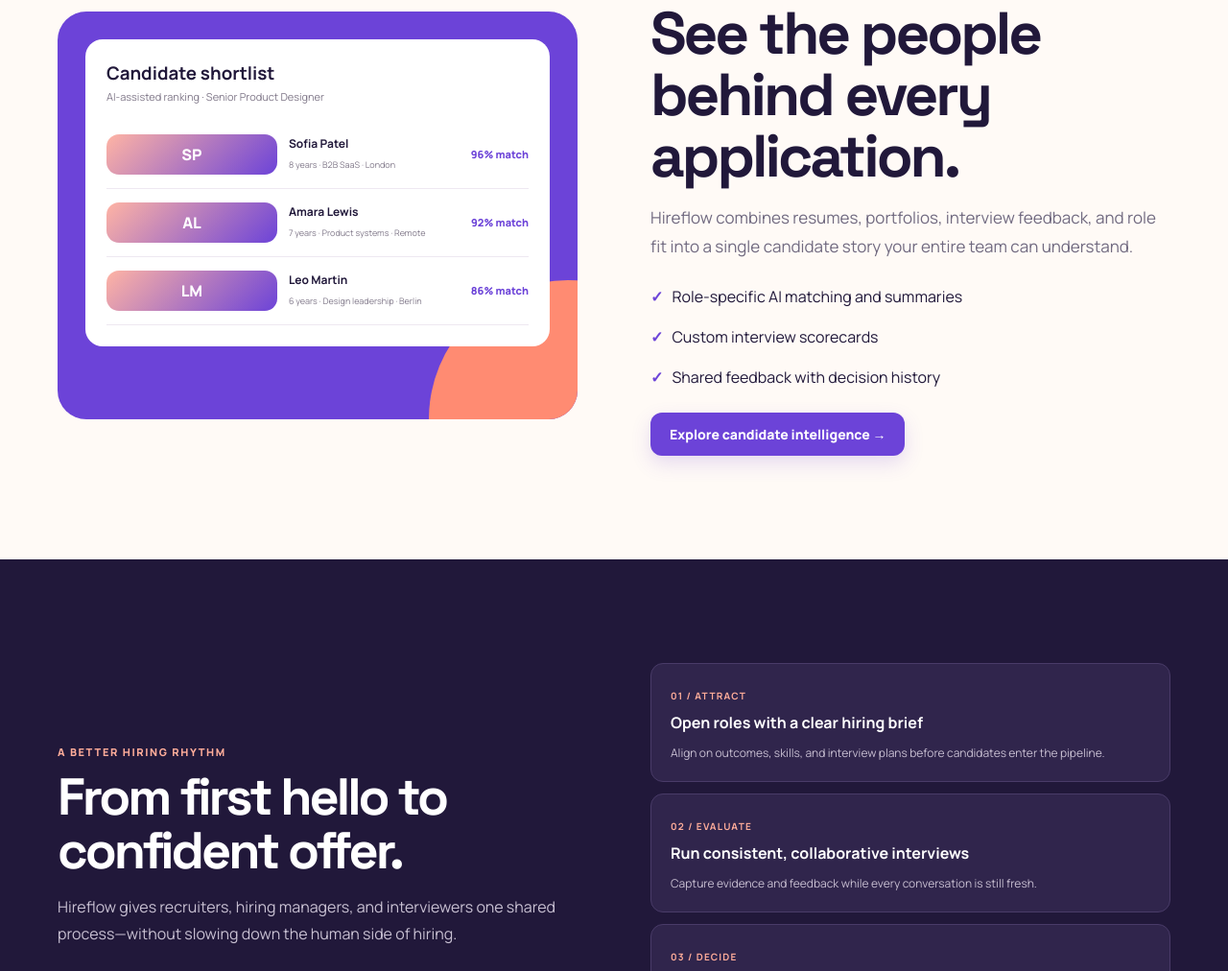
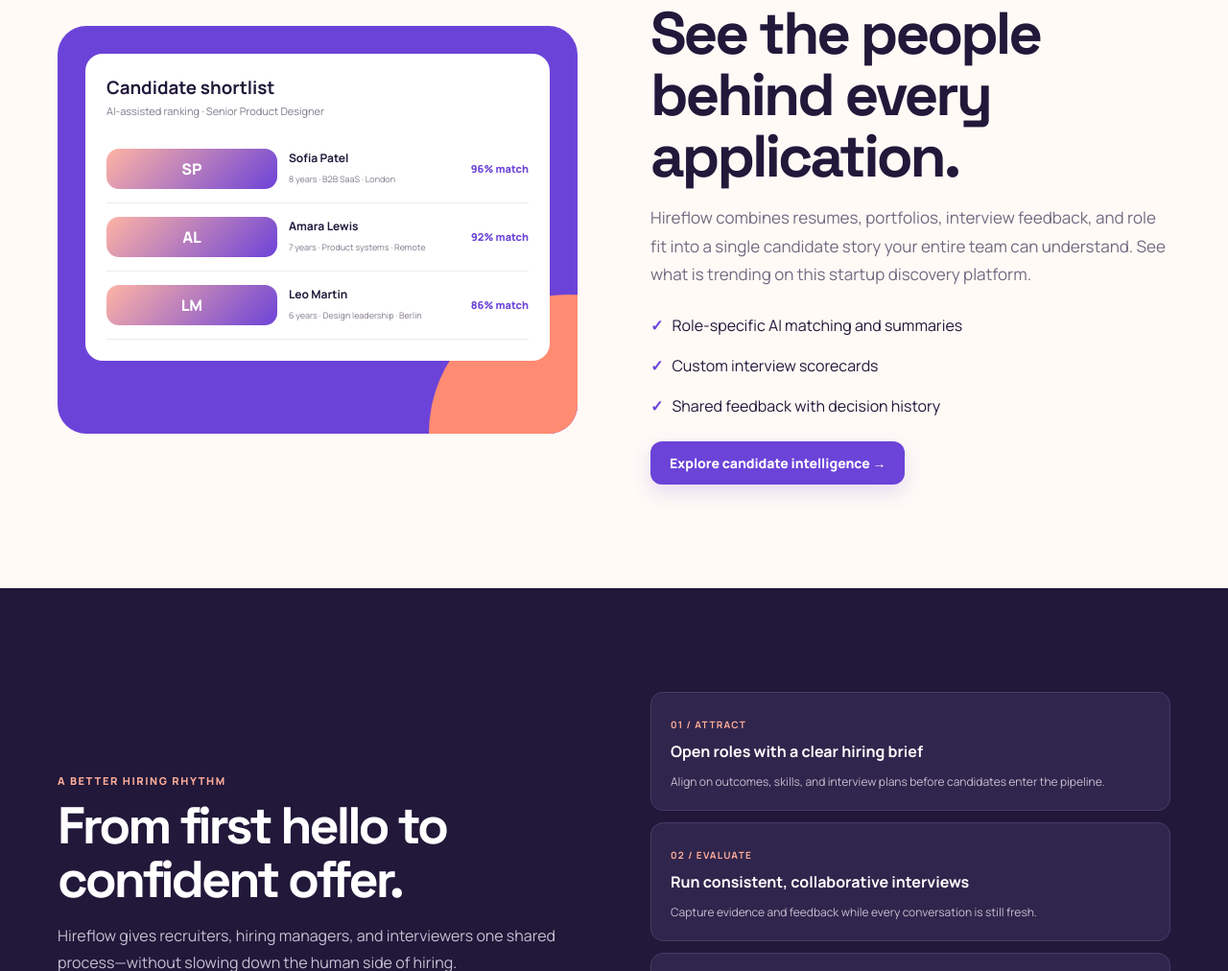
Before and after one commit to digtalmarketingweb/Hireflow60, a plain HTML site: page index.html in a window 1280 px wide. Shown: the part 1868-2880 px from the top of the page at 96% size. Drawn offline with Linux system fonts and the light colour scheme.

Commit message:
Add whatlaunched.today link in body content
Co-Authored-By: Claude Sonnet 5.5 <noreply@anthropic.com>
Claude-Session: https://claude.ai/code/session_01DvAjSNXikyffgRyQHSj6TB

```diff
--- a/index.html
+++ b/index.html
@@ -38,7 +38,7 @@ h1,h2{font-family:"Space Grotesk";letter-spacing:-3px}h1{font-size:clamp(51px,6.
 <section class="band"><div class="wrap bandin"><strong>Hiring teams move faster when the whole process is connected.</strong><span>SOURCING</span><span>PIPELINES</span><span>INTERVIEWS</span><span>AI MATCHING</span><span>ANALYTICS</span></div></section>
 <section class="section" id="platform"><div class="wrap"><div class="center"><div class="eyebrow">ONE HOME FOR EVERY HIRE</div><h2>Less admin. More meaningful hiring.</h2><p>Replace disconnected spreadsheets and inboxes with a collaborative system that keeps every candidate, conversation, and decision in context.</p></div><div class="cards"><article class="card"><div class="ico">⌕</div><h3>Talent sourcing</h3><p>Build targeted talent pools and discover strong candidates before a role even opens.</p></article><article class="card"><div class="ico">✦</div><h3>AI candidate match</h3><p>Compare skills and experience against role requirements with explainable AI scoring.</p></article><article class="card"><div class="ico">◫</div><h3>Structured interviews</h3><p>Give every interviewer clear scorecards and consistent evaluation criteria.</p></article><article class="card"><div class="ico">↗</div><h3>Hiring analytics</h3><p>Understand pipeline health, time-to-hire, and where your best candidates come from.</p></article><article class="card"><div class="ico">◎</div><h3>Team collaboration</h3><p>Collect feedback, assign actions, and keep hiring decisions moving without meetings.</p></article><article class="card"><div class="ico">✉</div><h3>Candidate experience</h3><p>Automate thoughtful updates while keeping every message personal and on-brand.</p></article></div></div></section>
 <section class="section" id="workflow"><div class="wrap split"><div class="visual"><div class="score"><h3>Candidate shortlist</h3><p>AI-assisted ranking · Senior Product Designer</p><div class="person"><div class="photo">SP</div><div><b>Sofia Patel</b><small>8 years · B2B SaaS · London</small></div><span class="match">96% match</span></div><div class="person"><div class="photo">AL</div><div><b>Amara Lewis</b><small>7 years · Product systems · Remote</small></div><span class="match">92% match</span></div><div class="person"><div class="photo">LM</div><div><b>Leo Martin</b><small>6 years · Design leadership · Berlin</small></div><span class="match">86% match</span></div></div></div>
-<div class="copy"><div class="eyebrow">CLEARER CANDIDATE DECISIONS</div><h2>See the people behind every application.</h2><p>Hireflow combines resumes, portfolios, interview feedback, and role fit into a single candidate story your entire team can understand.</p><ul class="check"><li><b>✓</b>Role-specific AI matching and summaries</li><li><b>✓</b>Custom interview scorecards</li><li><b>✓</b>Shared feedback with decision history</li></ul><a class="btn" href="#pricing">Explore candidate intelligence →</a></div></div></section>
+<div class="copy"><div class="eyebrow">CLEARER CANDIDATE DECISIONS</div><h2>See the people behind every application.</h2><p>Hireflow combines resumes, portfolios, interview feedback, and role fit into a single candidate story your entire team can understand. See what is trending on this <a href="https://whatlaunched.today/">startup discovery platform</a>.</p><ul class="check"><li><b>✓</b>Role-specific AI matching and summaries</li><li><b>✓</b>Custom interview scorecards</li><li><b>✓</b>Shared feedback with decision history</li></ul><a class="btn" href="#pricing">Explore candidate intelligence →</a></div></div></section>
 <section class="section dark"><div class="wrap split"><div><div class="eyebrow" style="color:#ffad9a">A BETTER HIRING RHYTHM</div><h2>From first hello to confident offer.</h2><p>Hireflow gives recruiters, hiring managers, and interviewers one shared process—without slowing down the human side of hiring.</p></div><div class="steps"><div class="step"><b>01 / ATTRACT</b><strong>Open roles with a clear hiring brief</strong><span>Align on outcomes, skills, and interview plans before candidates enter the pipeline.</span></div><div class="step"><b>02 / EVALUATE</b><strong>Run consistent, collaborative interviews</strong><span>Capture evidence and feedback while every conversation is still fresh.</span></div><div class="step"><b>03 / DECIDE</b><strong>Choose with context, not guesswork</strong><span>Compare candidates and move to an offer with a complete decision record.</span></div></div></div></section>
 <section class="section"><div class="wrap quote"><blockquote>“Hireflow gave our hiring managers a process they actually enjoy using. We cut time-to-hire by 31% in the first quarter.”</blockquote><p>— Nina Alvarez, VP People at Northbeam</p></div></section>
 <section class="section pricing" id="pricing"><div class="wrap"><div class="center"><div class="eyebrow">PRICING FOR GROWING TEAMS</div><h2>Start organized. Scale with confidence.</h2><p>Choose a plan that fits your hiring volume and add advanced intelligence when your team is ready.</p></div><div class="plans"><div class="plan"><h3>Starter</h3><p>For small teams building a repeatable hiring process.</p><div class="price">$0</div><ul><li>Up to 3 open roles</li><li>Candidate pipeline</li><li>Basic scorecards</li></ul><a class="btn" href="#contact">Start free</a></div><div class="plan hot"><h3>Team</h3><p>For growing companies hiring collaboratively.</p><div class="price">$69 <small>/ month</small></div><ul><li>Unlimited roles</li><li>AI candidate matching</li><li>Interview scheduling</li><li>Hiring analytics</li></ul><a class="btn" href="#contact">Start 14-day trial</a></div><div class="plan"><h3>Scale</h3><p>For organizations with complex recruiting needs.</p><div class="price">Custom</div><ul><li>Advanced permissions</li><li>Custom workflows</li><li>Dedicated success partner</li></ul><a class="btn" href="#contact">Talk to us</a></div></div></div></section>
```
